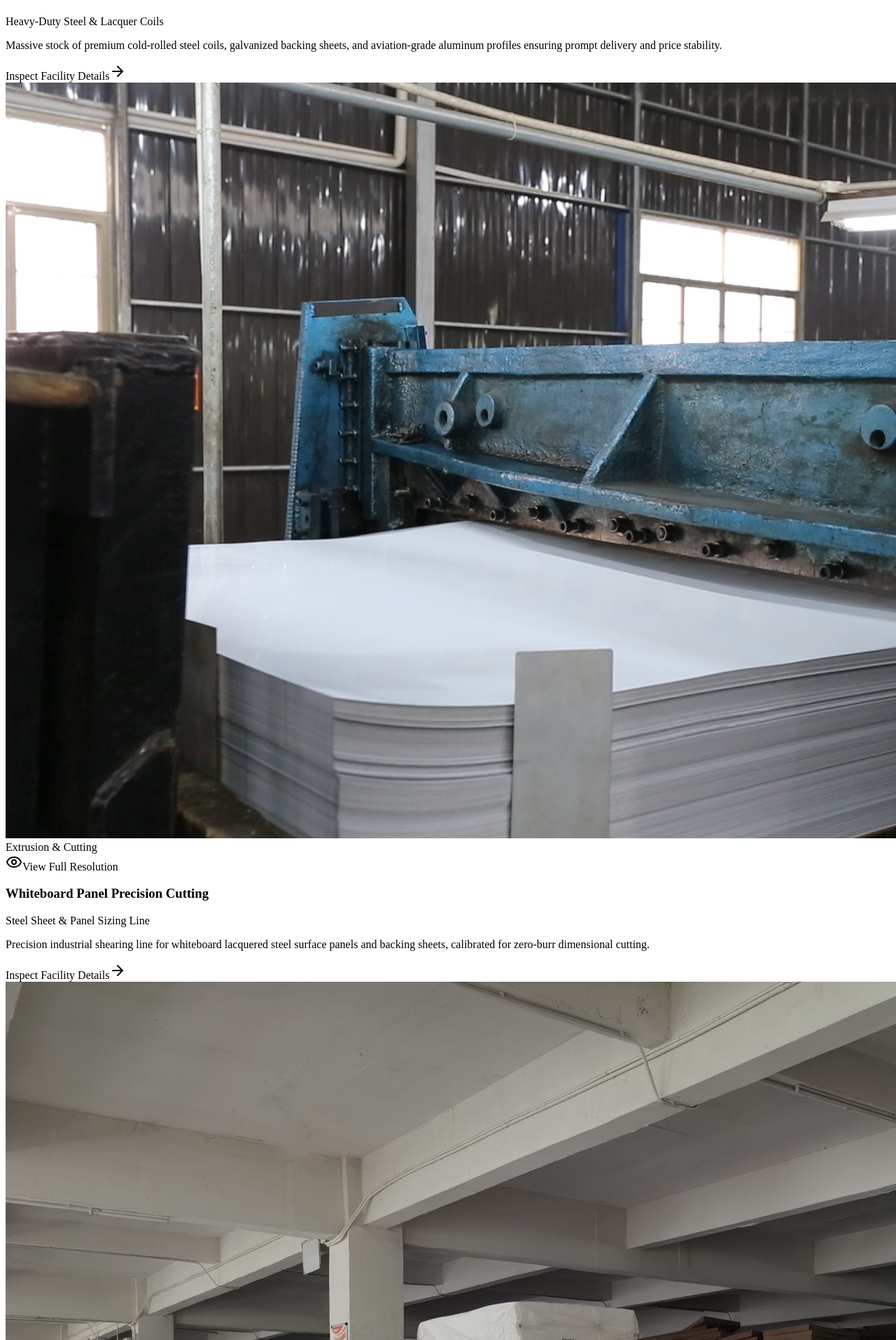
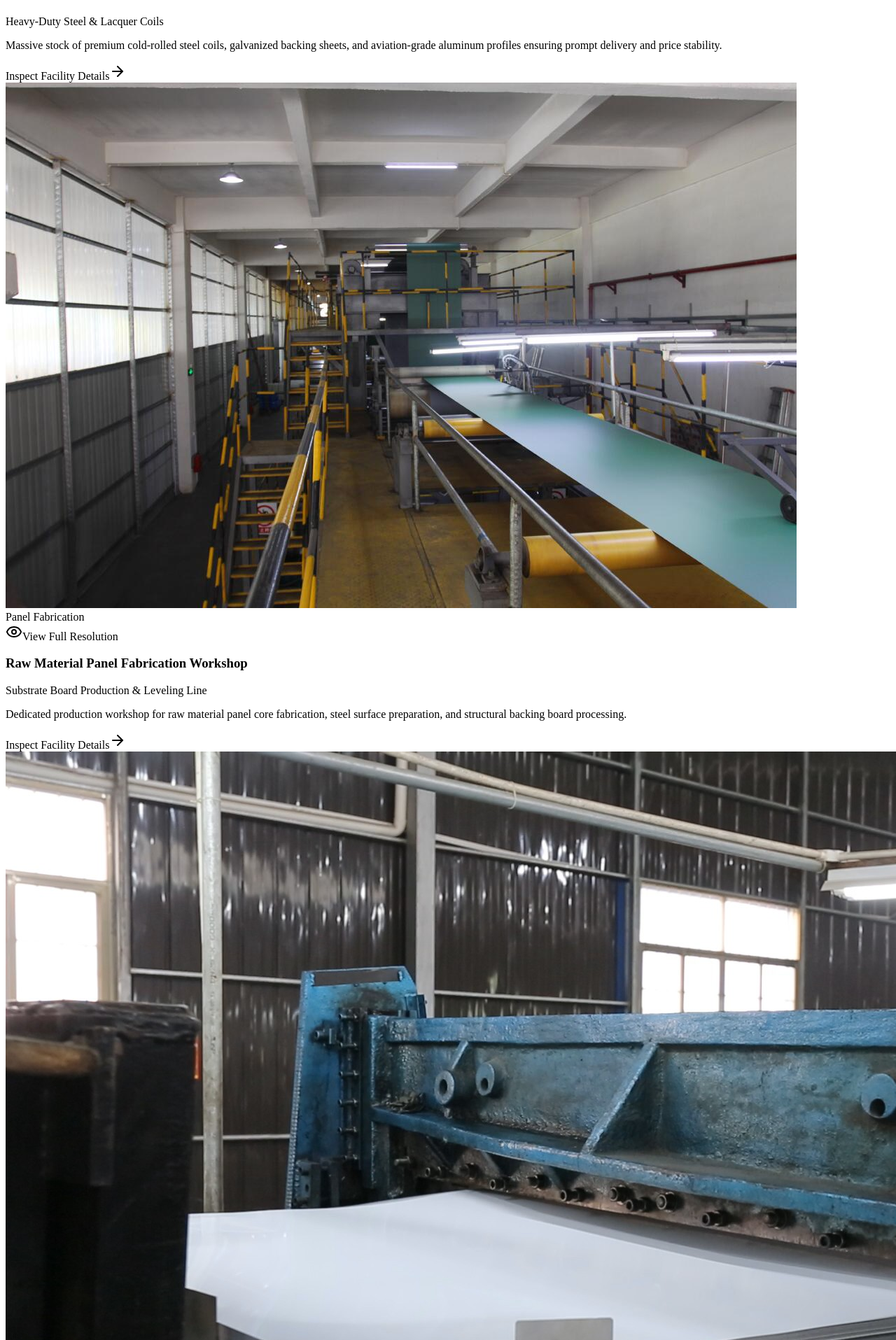
Before and after one commit to kbwstationery/kingbowen-site, a React (Vite) app: page / in a window 1280 px wide. Shown: the part 4505-6420 px from the top of the page at 70% size. Built offline with nearby package versions, Linux system fonts and the light colour scheme; the HTML template or start-up script is replaced by a standard one.

Commit message:
feat: adjust factory tour photo mapping and add panel fabrication workshop

```diff
--- a/src/components/FactoryTour.jsx
+++ b/src/components/FactoryTour.jsx
@@ -30,6 +30,14 @@ export default function FactoryTour() {
       desc: 'Massive stock of premium cold-rolled steel coils, galvanized backing sheets, and aviation-grade aluminum profiles ensuring prompt delivery and price stability.'
     },
     {
+      id: 'panel-fabrication',
+      title: 'Raw Material Panel Fabrication Workshop',
+      subtitle: 'Substrate Board Production & Leveling Line',
+      image: '/assets/images/factory-assembly-1.jpg',
+      tag: 'Panel Fabrication',
+      desc: 'Dedicated production workshop for raw material panel core fabrication, steel surface preparation, and structural backing board processing.'
+    },
+    {
       id: 'cutting',
       title: 'Whiteboard Panel Precision Cutting',
       subtitle: 'Steel Sheet & Panel Sizing Line',
@@ -49,7 +57,7 @@ export default function FactoryTour() {
       id: 'workshop-2',
       title: 'Continuous PUR Panel Lamination',
       subtitle: 'Honeycomb Core Hot-Melt Bonding',
-      image: '/assets/images/factory-workshop-2.jpg',
+      image: '/assets/images/factory-workshop-3.png',
       tag: 'Lamination Line',
       desc: 'State-of-the-art continuous gluing and hydraulic pressing system that guarantees dead-flat whiteboard surfaces free from warping or delamination.'
     },
@@ -65,17 +73,9 @@ export default function FactoryTour() {
       id: 'assembly-1',
       title: 'Final Quality Inspection & Packing',
       subtitle: '1st Floor Export Staging Line',
-      image: '/assets/images/factory-assembly-1.jpg',
+      image: '/assets/images/factory-workshop-2.jpg',
       tag: 'Final QC & Packing',
       desc: 'Every completed unit passes surface wipe-testing and edge inspection before being packaged in drop-tested 5-layer corrugated cartons.'
-    },
-    {
-      id: 'workshop-3',
-      title: 'Standardized Assembly Workshop',
-      subtitle: 'Clean & Safe Workplace Layout',
-      image: '/assets/images/factory-workshop-3.png',
-      tag: 'Assembly Workshop',
-      desc: 'Maintained under 5S visual management standards and compliant with BSCI European occupational health and safety regulations.'
     }
   ];
 
```
Also changed, not shown: 1 other file (tests, documents, lock files or other folders).
